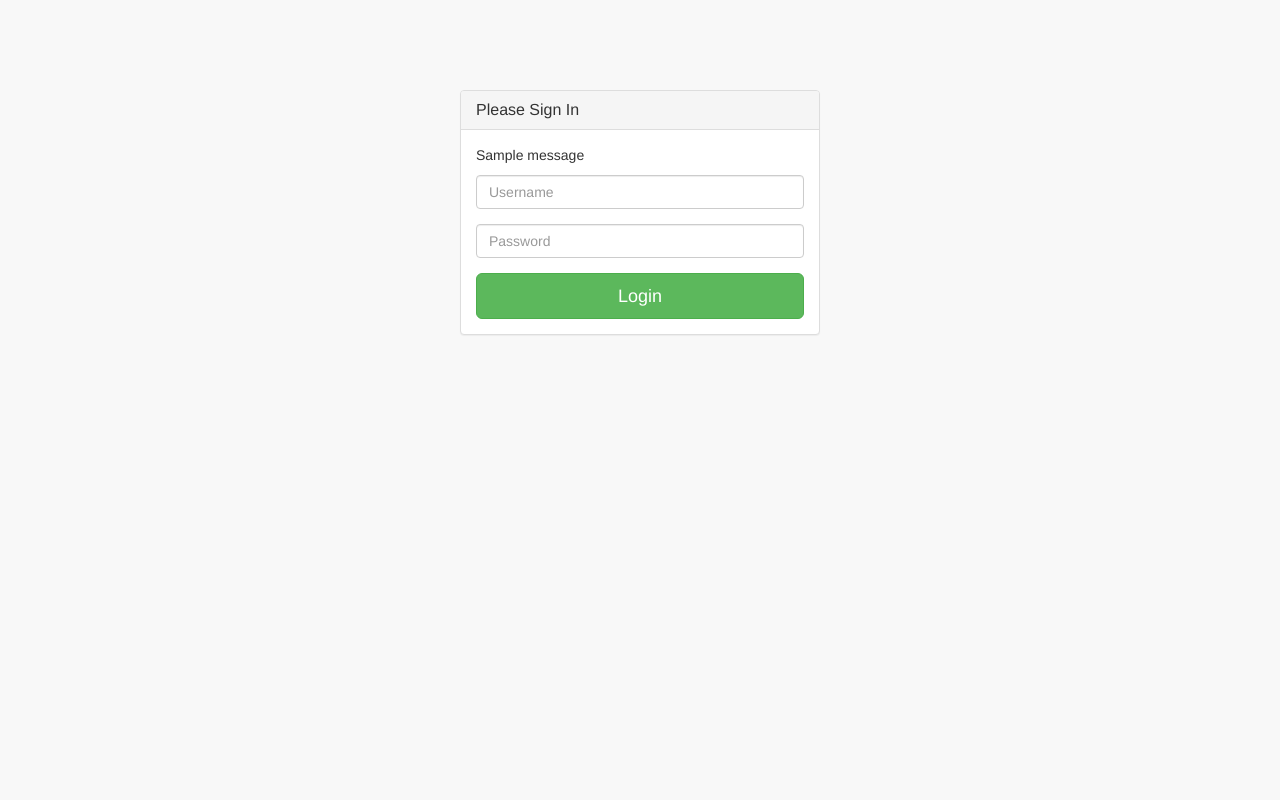
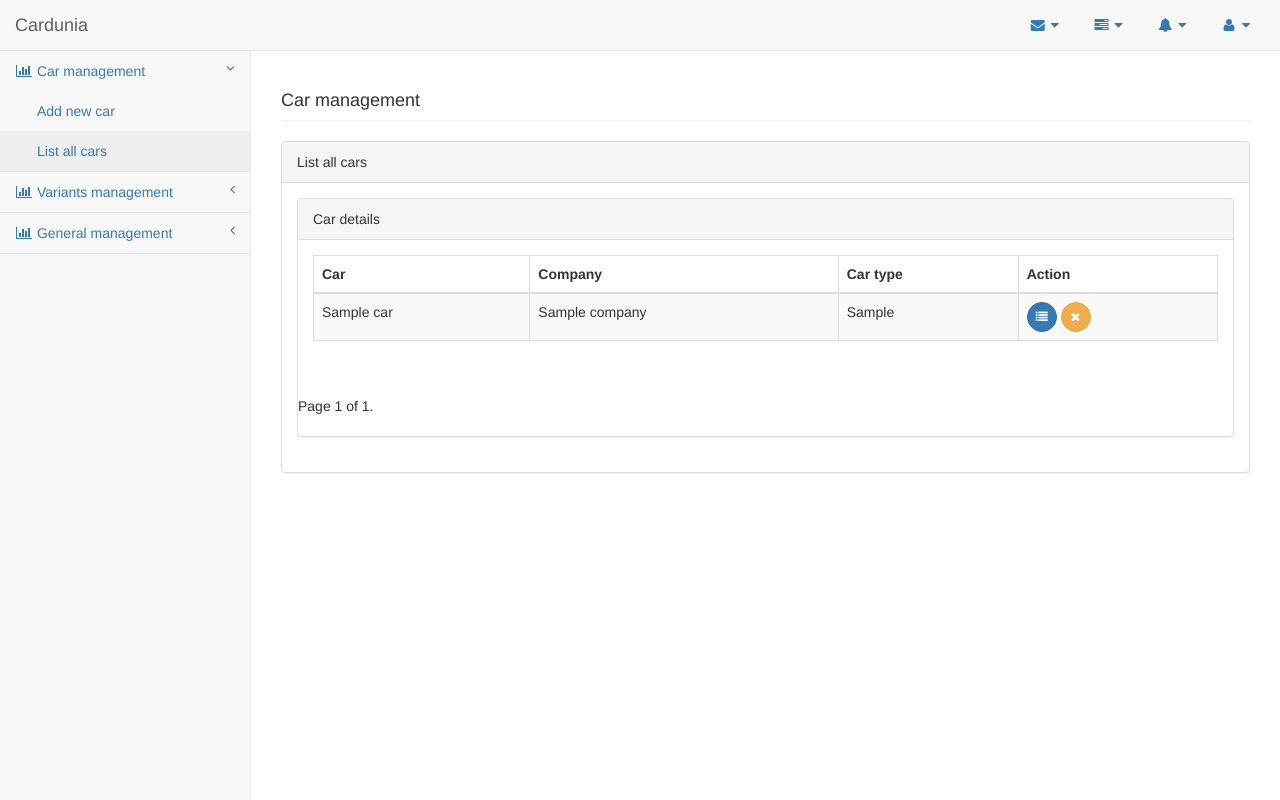
Before and after one commit to anoopms1988/gaadi, a Django app: page /console/cars in a window 1280 px wide. Run offline with Django 3.2, Linux system fonts and the light colour scheme; tables that the repository leaves empty hold one stand-in row (values such as "Sample post"); one stand-in notice (Sample message) is shown; some libraries are stand-ins or nearby versions.

Commit message:
listing cars

```diff
--- a/console/login/forms.py
+++ b/console/login/forms.py
@@ -1,5 +1,5 @@
 from django import forms
-from .models import Car, Company, CarType
+from .models import Car,Company,CarType
 
 
 class LoginForm(forms.Form):
--- /dev/null
+++ b/console/login/templates/listcars.html
@@ -0,0 +1,85 @@
+{% extends "consolelayout/layout.html" %}
+
+{% block content %}
+    <div class="row">
+        <div class="col-lg-12">
+            <h4 class="page-header">Car management</h4>
+        </div>
+    </div>
+    <div class="row">
+        <div class="col-lg-12">
+            <div class="panel panel-default">
+                <div class="panel-heading">
+                    List all cars
+                </div>
+                <div class="panel-body">
+                    <div class="row">
+                        <div class="col-lg-12">
+                            <div class="panel panel-default">
+                                <div class="panel-heading">
+                                    Car details
+                                </div>
+                                <!-- /.panel-heading -->
+                                <div class="panel-body">
+                                    <div class="dataTable_wrapper">
+                                        <table id="dataTables-example"
+                                               class="table table-striped table-bordered table-hover">
+                                            <thead>
+                                            <tr>
+                                                <th>Car</th>
+                                                <th>Company</th>
+                                                <th>Car type</th>
+                                                <th>Action</th>
+                                            </tr>
+                                            </thead>
+                                            <tbody>
+                                            {% for car in cars %}
+                                                <tr class="odd gradeX">
+                                                    <td>{{ car.name }} </td>
+                                                    <td>{{ car.company.name }}</td>
+                                                    <td>{{ car.cartype.cartype }}</td>
+                                                    <td>
+                                                        <button class="btn btn-primary btn-circle" type="button"><i
+                                                                class="fa fa-list"></i>
+                                                        </button>
+                                                        <button class="deletecar btn btn-warning btn-circle"
+                                                                id="delete_car_" type="button"><i
+                                                                class="fa fa-times"></i>
+                                                        </button>
+
+                                                    </td>
+                                                </tr>
+                                            {% endfor %}
+                                            </tbody>
+                                        </table>
+
+                                    </div>
+
+                                </div>
+                                <!-- /.panel-body -->
+                                <!--/ Pagination -->
+                                <div class="pagination">
+                                    <span class="step-links">
+                                        {% if cars.has_previous %}
+                                            <a href="?page={{ cars.previous_page_number }}">previous</a>
+                                        {% endif %}
+
+                                        <span class="current">
+                                            Page {{ cars.number }} of {{ cars.paginator.num_pages }}.
+                                        </span>
+
+                                        {% if cars.has_next %}
+                                            <a href="?page={{ cars.next_page_number }}">next</a>
+                                        {% endif %}
+                                    </span>
+                                </div>
+                            </div>
+                        </div>
+                    </div>
+                </div>
+            </div>
+        </div>
+    </div>
+{% endblock %}
+{% block script %}
+{% endblock %}
--- a/console/login/urls.py
+++ b/console/login/urls.py
@@ -8,5 +8,6 @@ urlpatterns = [
     url(r'^dashboard',views.LoginView().dashboard,name='dashboard'),
     url(r'^logout',views.LoginView().logout,name='logout'),
     url(r'^cardetails',CarView.as_view()),
+    url(r'^cars',views.CarView().list_cars,name='cars'),
     url(r'^',LoginView.as_view()),
 ]
--- a/console/login/views.py
+++ b/console/login/views.py
@@ -5,10 +5,10 @@ from .forms import LoginForm, CarForm
 from django.http import HttpResponseRedirect, HttpResponse
 from django.contrib import messages
 from .models import Company, CarType, Car
+from django.core.paginator import Paginator, EmptyPage, PageNotAnInteger
 
 
 class LoginView(View):
-
     def get(self, request, *args, **kwargs):
         return render(request, 'login.html', {'form': LoginForm})
 
@@ -44,8 +44,10 @@ class LoginView(View):
 
 
 class CarView(View):
+    'Class for dealing with car details manipulation'
 
-    'Class for dealing with car details manipulation'
+    def get(self, request, *args, **kwargs):
+        return render(request, 'dashboard.html', {'form': CarForm})
 
     def post(self, request, *args, **kwargs):
         form = CarForm(request.POST)
@@ -53,17 +55,33 @@ class CarView(View):
             company = request.POST.get('company')
             cartype = request.POST.get('cartype')
             name = request.POST.get('name')
-            description=request.POST.get('description')
+            description = request.POST.get('description')
             if company and cartype and name:
                 car = Car()
                 car.company = Company.objects.get(id=company)
                 car.cartype = CarType.objects.get(id=cartype)
                 car.name = name
-                car.description=description
+                car.description = description
                 car.save()
-                messages.success(request,'Car details added.')
+                messages.success(request, 'Car details added.')
                 return HttpResponseRedirect('/console/dashboard/')
 
             return render(request, 'dashboard.html', {'form': form})
         else:
             return render(request, 'dashboard.html', {'form': form})
+
+    def list_cars(self, request):
+        cars_list = Car.objects.all()
+        paginator = Paginator(cars_list, 2)
+        page = request.GET.get('page')
+
+        try:
+            cars = paginator.page(page)
+        except PageNotAnInteger:
+            # If page is not an integer, deliver first page.
+            cars = paginator.page(1)
+        except EmptyPage:
+            # If page is out of range (e.g. 9999), deliver last page of results.
+            cars = paginator.page(paginator.num_pages)
+
+        return render(request, 'listcars.html', {'cars': cars})
--- a/templates/consolelayout/layout.html
+++ b/templates/consolelayout/layout.html
@@ -288,7 +288,7 @@
                                         <a href="{% url 'dashboard' %}">Add new car</a>
                                     </li>
                                     <li>
-                                        <a href="#">List all cars</a>
+                                        <a href="{% url 'cars' %}">List all cars</a>
                                     </li>
                                 </ul>
                                 <!-- /.nav-second-level -->
```
Also changed, not shown: console/login/templates/dashboard.html (+10 -9 lines).
